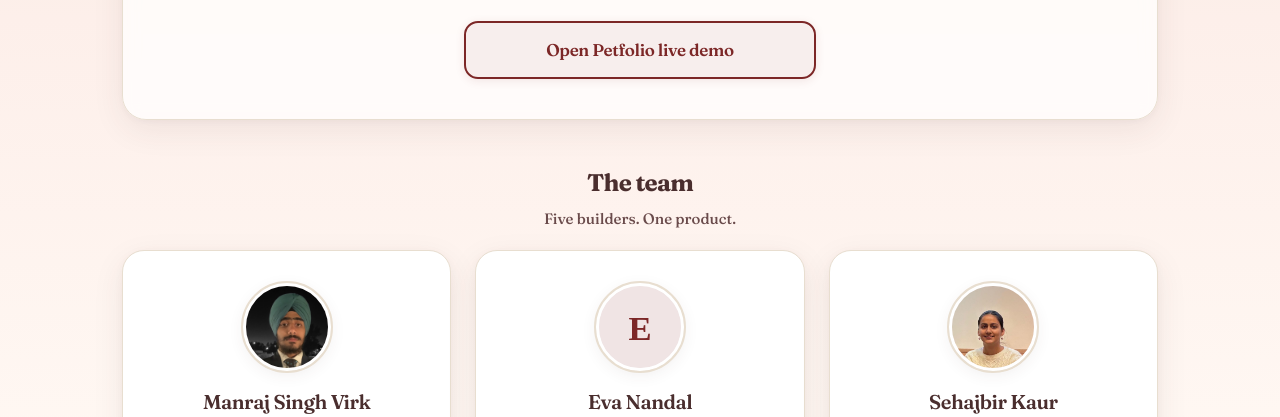
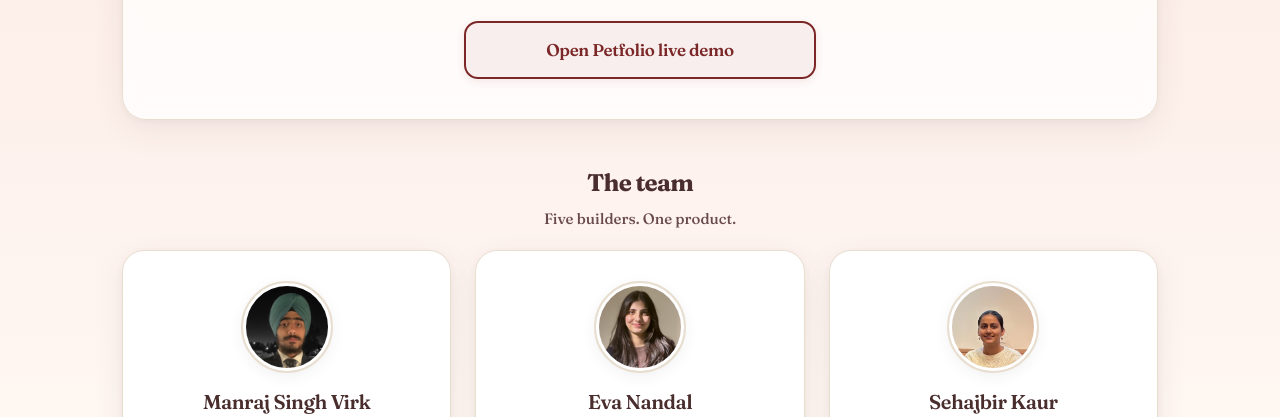
Before and after one commit to manrajsinghvirk5/sweater-vests-poster, a website: page index.html in a window 1280 px wide. Shown: the part 342-759 px from the top of the page. Drawn offline with Linux system fonts and the light colour scheme.

Commit message:
chore: Eva avatar uses eva.png instead of SVG
Made-with: Cursor

```diff
--- a/index.html
+++ b/index.html
@@ -100,7 +100,7 @@
         <article class="card">
           <img
             class="avatar"
-            src="images/eva-nandal.svg"
+            src="images/eva.png"
             alt=""
             width="96"
             height="96"
```
Also changed, not shown: images/eva-nandal.svg (deleted), images/eva.png (added).
